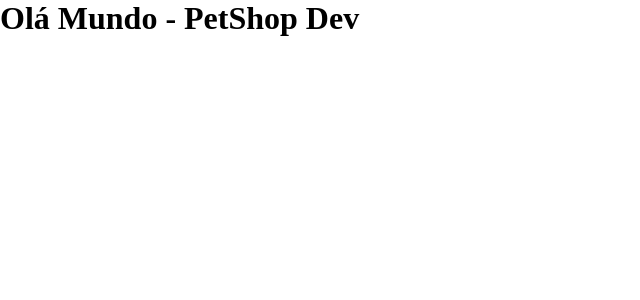
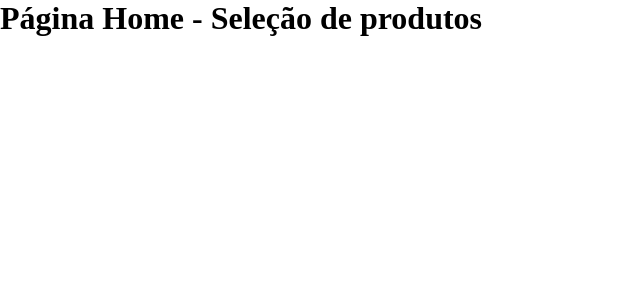
Before and after one commit to alexdev613/devpetshop, a React (Vite) app: page / in a window 1280 px wide. Shown: the top 300 px of the page, without its empty margins (0-640 px from the left). Built offline with nearby package versions, Linux system fonts and the light colour scheme.

Commit message:
feat: instalei o react-router-dom para a criação das rotas de páginas, pré configurei as páginas de Home e do carrinho, criando dentro de App.tsx o início da configuração das rotas

```diff
--- a/package.json
+++ b/package.json
@@ -11,7 +11,8 @@
   },
   "dependencies": {
     "react": "^18.2.0",
-    "react-dom": "^18.2.0"
+    "react-dom": "^18.2.0",
+    "react-router-dom": "^6.23.1"
   },
   "devDependencies": {
     "@types/react": "^18.2.66",
--- a/src/App.tsx
+++ b/src/App.tsx
@@ -1,10 +1,17 @@
+import { createBrowserRouter } from 'react-router-dom';
 
-function App() {
-  return (
-    <div>
-      <h1>Olá Mundo - PetShop Dev</h1>
-    </div>
-  )
-}
+import { Home } from './pages/Home';
+import { Cart } from './pages/Cart';
 
-export default App
+const router = createBrowserRouter([
+  {
+    path: "/",
+    element: <Home />
+  },
+  {
+    path: "/carrinho",
+    element: <Cart />
+  }
+]);
+
+export { router };
--- a/src/main.tsx
+++ b/src/main.tsx
@@ -1,10 +1,11 @@
 import React from 'react'
 import ReactDOM from 'react-dom/client'
-import App from './App.tsx'
+import { RouterProvider } from 'react-router-dom';
+import { router } from './App';
 import './index.css'
 
 ReactDOM.createRoot(document.getElementById('root')!).render(
   <React.StrictMode>
-    <App />
+    <RouterProvider router={router} />
   </React.StrictMode>,
 )
--- /dev/null
+++ b/src/pages/Cart/index.tsx
@@ -0,0 +1,7 @@
+export function Cart() {
+  return (
+    <div>
+      <h1>Página do Carrinho de Compras</h1>
+    </div>
+  )
+}
--- /dev/null
+++ b/src/pages/Home/index.tsx
@@ -0,0 +1,7 @@
+export function Home() {
+  return(
+    <div>
+      <h1>Página Home - Seleção de produtos</h1>
+    </div>
+  )
+}
```
Also changed, not shown: 1 other file (tests, documents, lock files or other folders).
